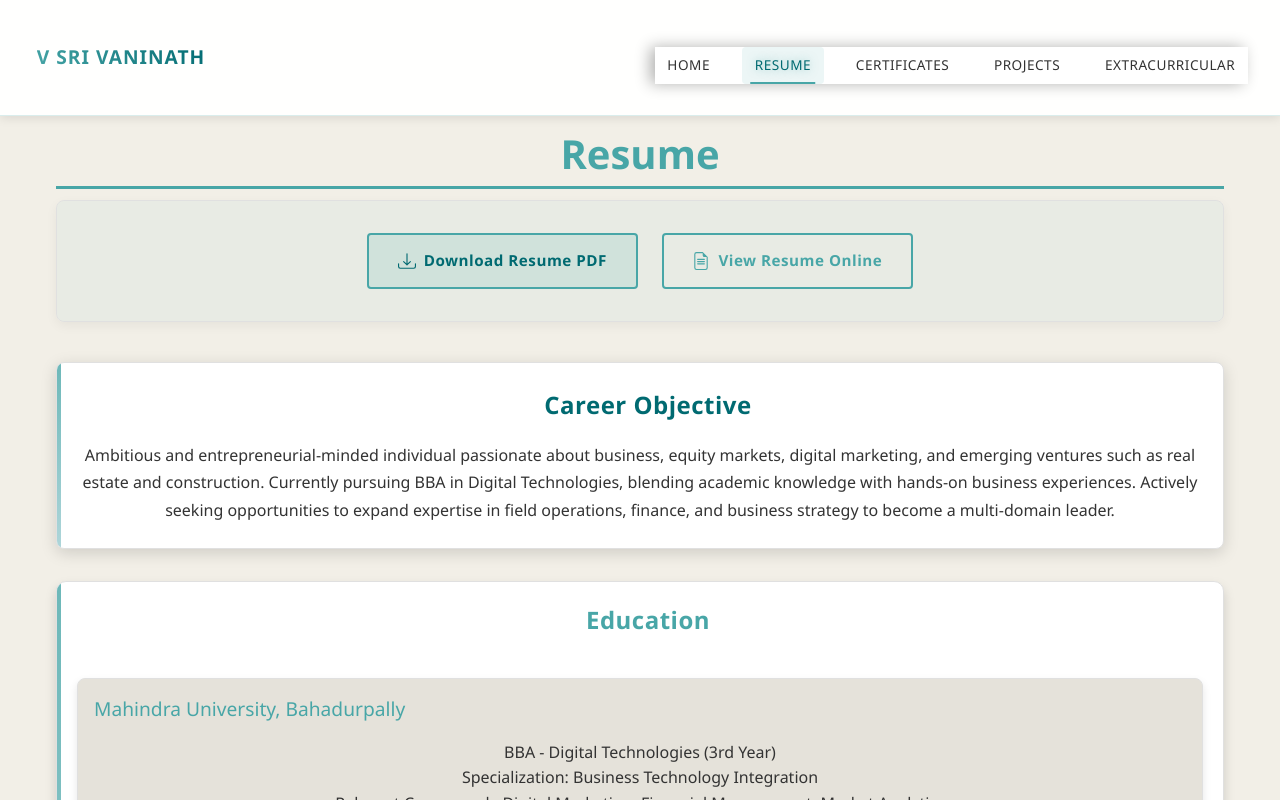
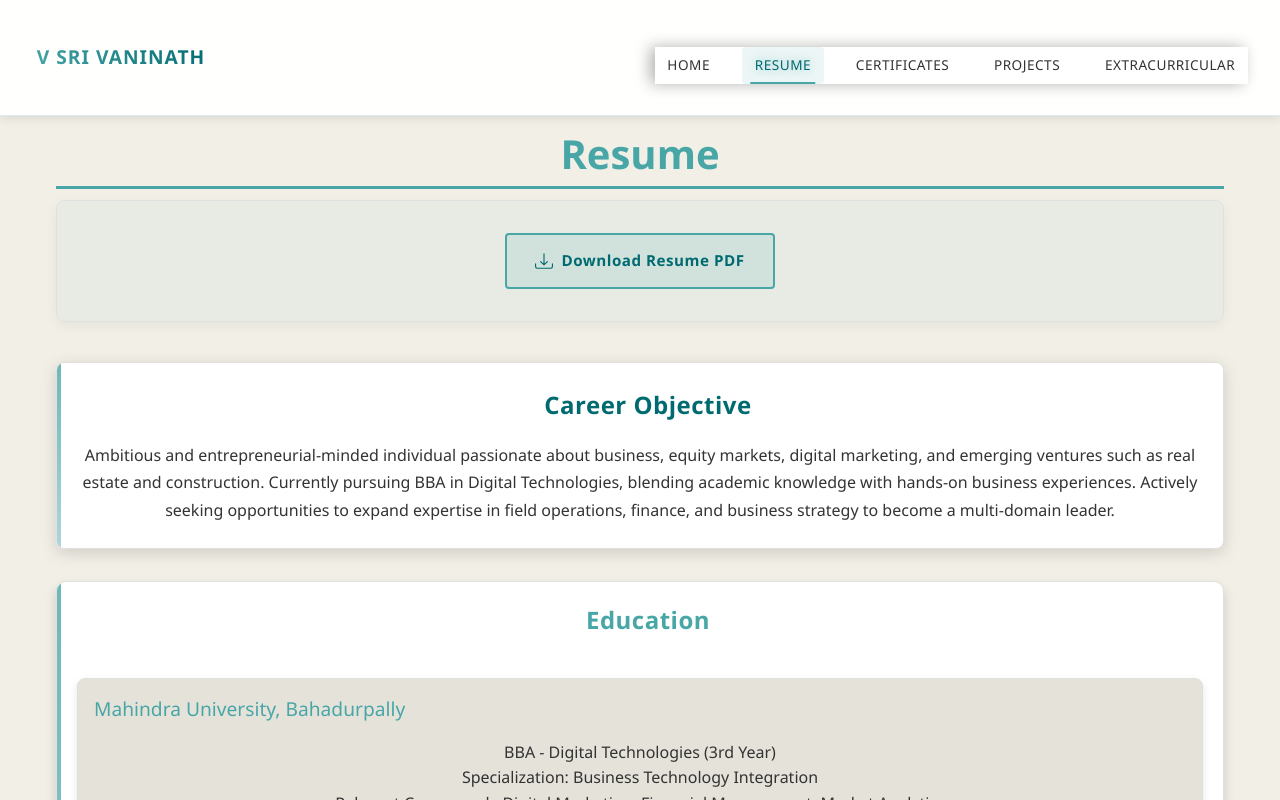
Before and after one commit to Vaninath-09/sri-vaninath, a React (Vite) app: page /#/resume in a window 1280 px wide. Shown: the top 800 px of the page. Built offline with nearby package versions, Linux system fonts and the light colour scheme.

Commit message:
Comment out email link in Home component and resume download link in Resume component

```diff
--- a/src/components/Home.jsx
+++ b/src/components/Home.jsx
@@ -133,7 +133,7 @@ function Home() {
                   Contact Me
                 </a>
                 {/* Replacing the Contact page link with a direct email link */}
-                <a href="mailto:vaninath935@gmail.com" className="btn secondary-btn">Email Me</a>
+                {/* <a href="mailto:vaninath935@gmail.com" className="btn secondary-btn">Email Me</a> */}
               </div>
             </div>
           </section>
--- a/src/components/Resume.jsx
+++ b/src/components/Resume.jsx
@@ -23,7 +23,7 @@ function Resume() {
             </svg>
             Download Resume PDF
           </a>
-          <a
+          {/* <a
             href={resumePDF}
             className="btn secondary-btn resume-btn"
             target="_blank"
@@ -34,7 +34,7 @@ function Resume() {
               <path d="M4.5 6.5A.5.5 0 0 1 5 6h6a.5.5 0 0 1 0 1H5a.5.5 0 0 1-.5-.5zm0 2A.5.5 0 0 1 5 8h6a.5.5 0 0 1 0 1H5a.5.5 0 0 1-.5-.5zm0 2A.5.5 0 0 1 5 10h6a.5.5 0 0 1 0 1H5a.5.5 0 0 1-.5-.5z"/>
             </svg>
             View Resume Online
-          </a>
+          </a> */}
         </div>
       </AnimatedElement>
 
```
